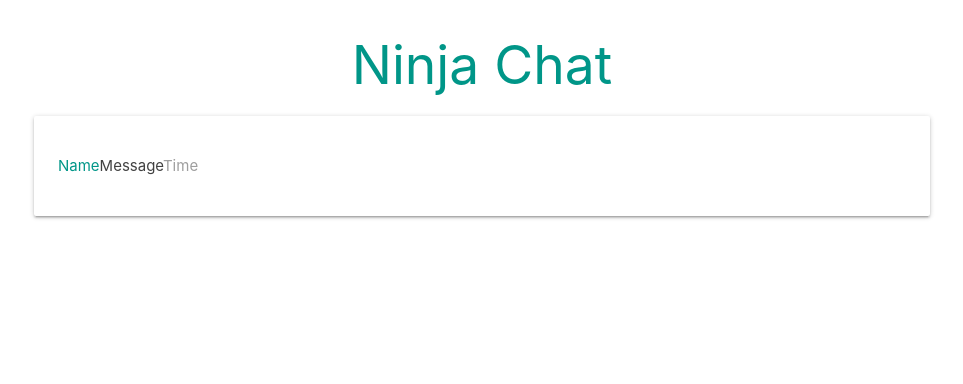
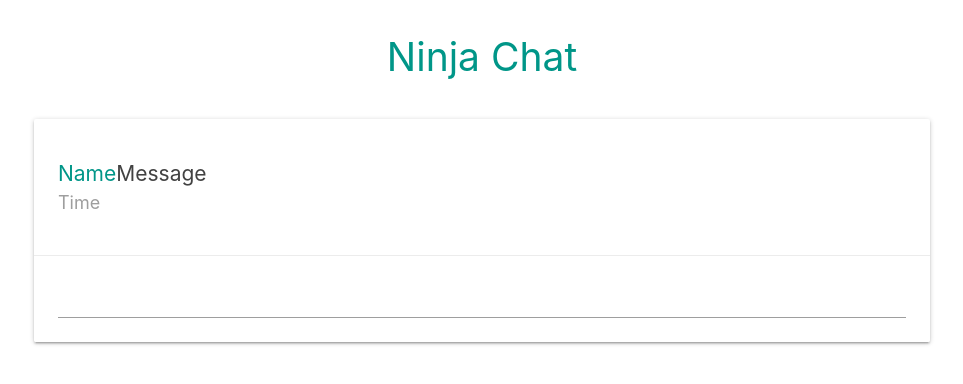
Before and after one commit to cjmcquain/ninja-chat, a Vue app: page /#/ in a window 1280 px wide. Both pictures are taken after typing "Sample" into the empty fields and a click on the button "ENTER CHAT". Shown: the top 384 px of the page, without its empty margins (158-1121 px from the left). Built offline with nearby package versions, Linux system fonts and the light colour scheme.

Commit message:
Added styles for Chat component

```diff
--- a/src/components/Chat.vue
+++ b/src/components/Chat.vue
@@ -10,6 +10,9 @@
             <span class="grey-text time">Time</span>
           </li>
         </ul>
+      </div>
+      <div class="card-action">
+        <input type="text">
       </div>
     </div>
   </div>
@@ -26,4 +29,17 @@ export default {
 </script>
 
 <style>
+.chat h2 {
+  font-size: 2.6em;
+  margin-bottom: 40px;
+}
+
+.chat span {
+  font-size: 1.4em;
+}
+
+.chat .time {
+  display: block;
+  font-size: 1.2em;
+}
 </style>
```
